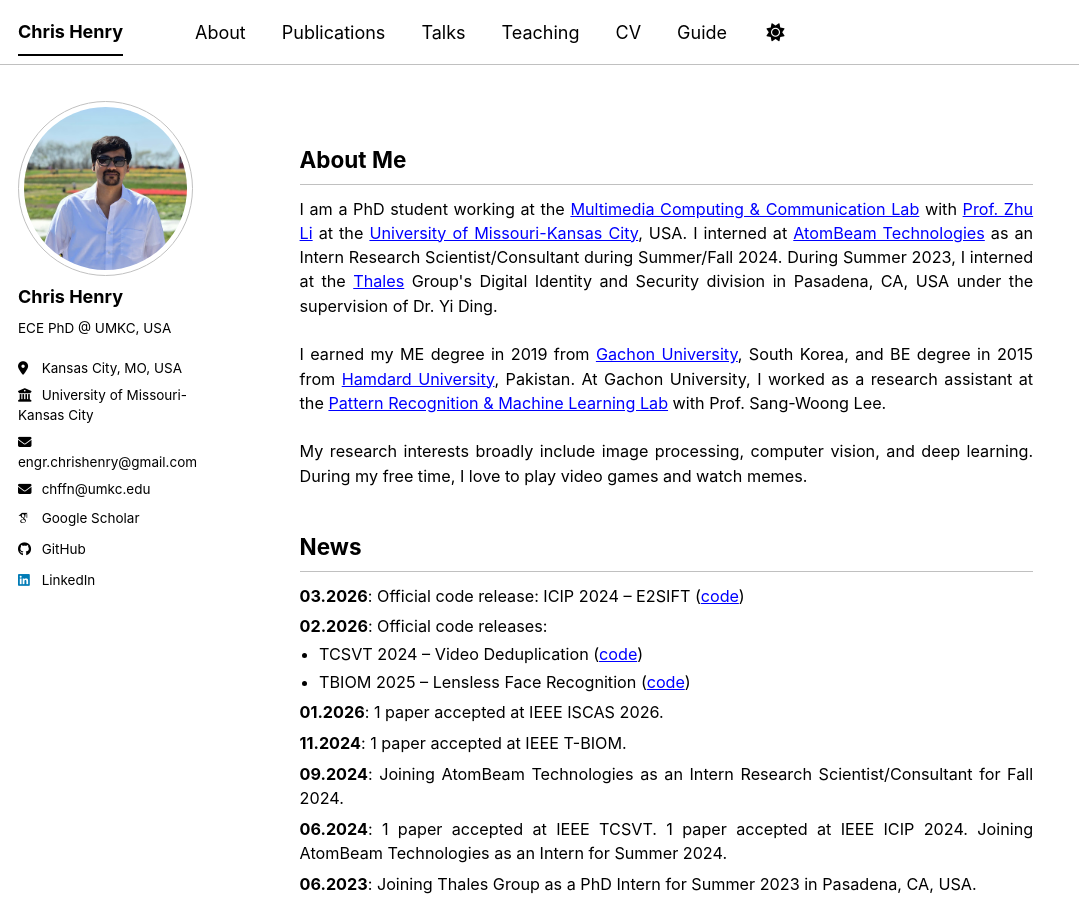
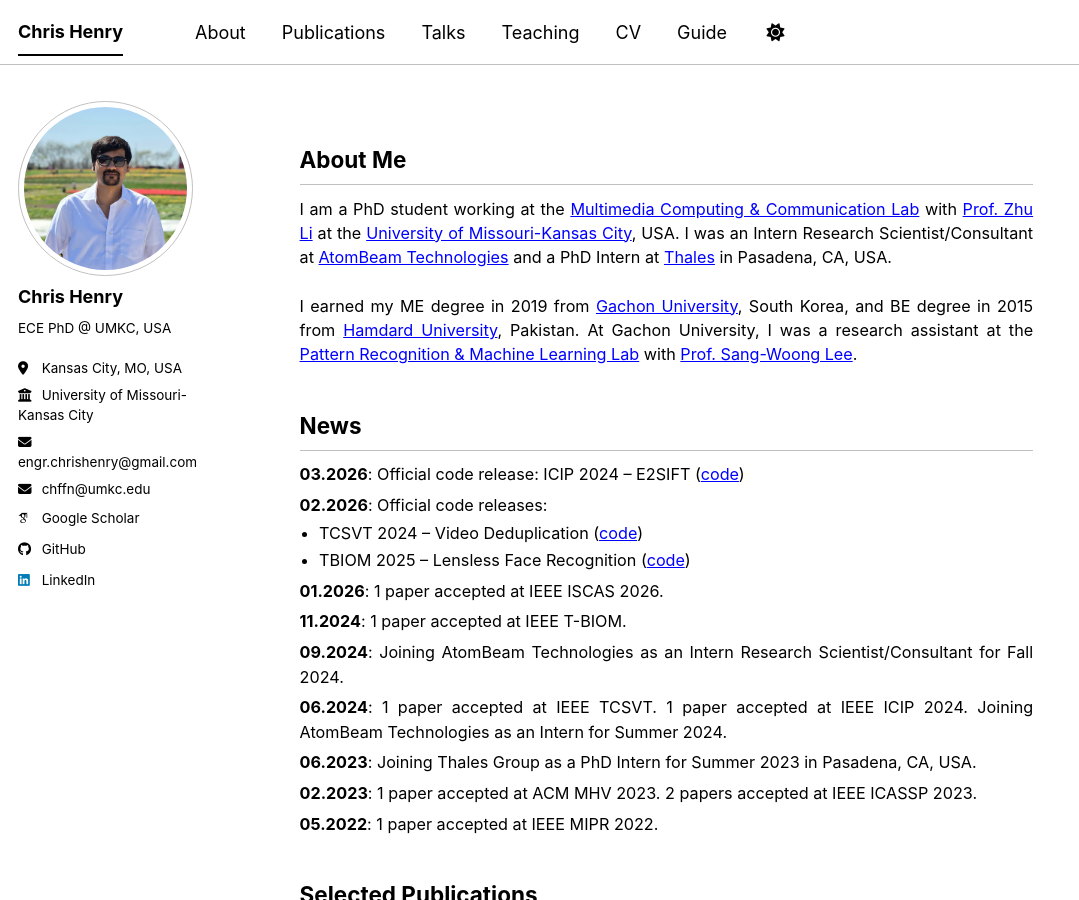
Before and after one commit to engrchrishenry/engrchrishenry.github.io, a Jekyll site: the page built from _pages/about.md, in a window 1280 px wide and 900 px high. Shown: the whole window, without its empty margins (0-1079 px from the left). Built offline with Jekyll 4.4.1, drawn with Linux system fonts in a browser that asks for light colours; some web fonts are replaced; a script bundle is joined from its source files by our own code; library files that are not in the unit come from our copies.

Commit message:
Minor updates and improvements

```diff
--- a/_pages/about.md
+++ b/_pages/about.md
@@ -16,11 +16,9 @@
 ## About Me
 <div style="font-size:0.90em; line-height:1.5em;">
 
-I am a PhD student working at the <a href="http://l.web.umkc.edu/lizhu/" target="_blank">Multimedia Computing & Communication Lab</a> with <a href="http://l.web.umkc.edu/lizhu/" target="_blank">Prof. Zhu Li</a> at the <a href="https://www.umkc.edu/" target="_blank">University of Missouri-Kansas City</a>, USA. I interned at <a href="https://www.atombeamtech.com/" target="_blank">AtomBeam Technologies</a> as an Intern Research Scientist/Consultant during Summer/Fall 2024. During Summer 2023, I interned at the <a href="https://www.thalesgroup.com/en" target="_blank">Thales</a> Group's Digital Identity and Security division in Pasadena, CA, USA under the supervision of Dr. Yi Ding.<br><br>
+I am a PhD student working at the <a href="http://l.web.umkc.edu/lizhu/" target="_blank">Multimedia Computing & Communication Lab</a> with <a href="http://l.web.umkc.edu/lizhu/" target="_blank">Prof. Zhu Li</a> at the <a href="https://www.umkc.edu/" target="_blank">University of Missouri-Kansas City</a>, USA. I was an Intern Research Scientist/Consultant at <a href="https://www.atombeamtech.com/" target="_blank">AtomBeam Technologies</a> and a PhD Intern at <a href="https://www.thalesgroup.com/en" target="_blank">Thales</a> in Pasadena, CA, USA.<br><br>
 
-I earned my ME degree in 2019 from <a href="https://www.gachon.ac.kr/sites/eng/index.do" target="_blank">Gachon University</a>, South Korea, and BE degree in 2015 from <a href="https://www.hamdard.edu.pk/" target="_blank">Hamdard University</a>, Pakistan. At Gachon University, I worked as a research assistant at the <a href="http://pr.gachon.ac.kr/" target="_blank">Pattern Recognition & Machine Learning Lab</a> with Prof. Sang-Woong Lee.<br><br>
-
-My research interests broadly include image processing, computer vision, and deep learning. During my free time, I love to play video games and watch memes.
+I earned my ME degree in 2019 from <a href="https://www.gachon.ac.kr/sites/eng/index.do" target="_blank">Gachon University</a>, South Korea, and BE degree in 2015 from <a href="https://www.hamdard.edu.pk/" target="_blank">Hamdard University</a>, Pakistan. At Gachon University, I was a research assistant at the <a href="http://pr.gachon.ac.kr/" target="_blank">Pattern Recognition & Machine Learning Lab</a> with <a href="https://pr.gachon.ac.kr/people-professor.html" target="_blank">Prof. Sang-Woong Lee</a>.
 </div>
 
 ## News
```
